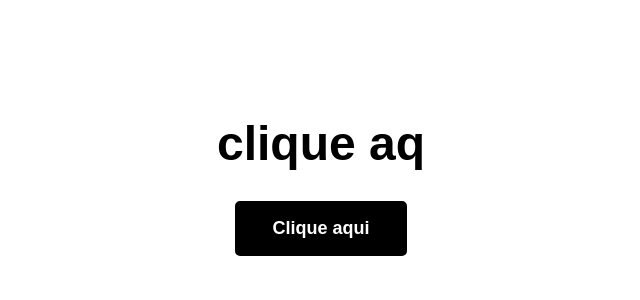
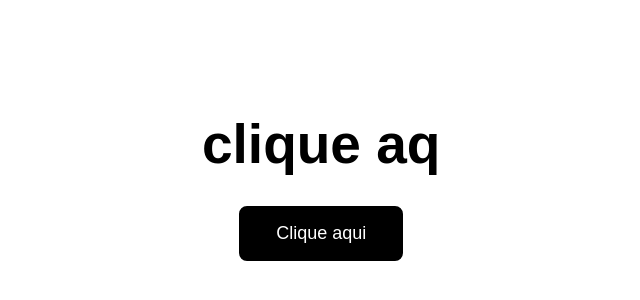
Before and after one commit to marcelodisjsb-lang/site-q-o-pereira-mnd, a plain HTML site: page index.html in a window 1280 px wide. Shown: the part 214-514 px from the top of the page, without its empty margins (319-959 px from the left). Drawn offline with Linux system fonts and the light colour scheme.

Commit message:
Update style.css

```diff
--- a/style.css
+++ b/style.css
@@ -5,15 +5,10 @@
     box-sizing: border-box;
 }
 
-html, body {
-    width: 100%;
-    min-height: 100%;
-    background-color: #ffffff;
-}
-
 body {
+    background: #ffffff;
+    color: #000000;
     font-family: Arial, sans-serif;
-    color: #000000;
 }
 
 main {
@@ -23,32 +18,60 @@ main {
     justify-content: center;
     align-items: center;
     text-align: center;
-    background-color: #ffffff;
 }
 
 h1 {
+    font-size: 55px;
+    margin-bottom: 30px;
     color: #000000;
-    font-size: 48px;
-    margin-bottom: 30px;
 }
 
 button {
-    background-color: #000000;
+    background: #000000;
     color: #ffffff;
     border: 2px solid #000000;
     padding: 15px 35px;
     font-size: 18px;
-    font-weight: bold;
-    border-radius: 5px;
+    border-radius: 8px;
     cursor: pointer;
     transition: 0.3s;
 }
 
 button:hover {
-    background-color: #ffffff;
+    background: #ffffff;
     color: #000000;
+    transform: scale(1.1);
 }
 
 .escondida {
     display: none;
 }
+
+/* Animação de entrada */
+.mostrar {
+    animation: entrada 0.8s ease forwards;
+}
+
+@keyframes entrada {
+    from {
+        opacity: 0;
+        transform: scale(0.5) translateY(40px);
+    }
+
+    to {
+        opacity: 1;
+        transform: scale(1) translateY(0);
+    }
+}
+
+/* Animação de saída */
+.saindo {
+    animation: saida 0.5s ease forwards;
+}
+
+@keyframes saida {
+    to {
+        opacity: 0;
+        transform: scale(1.3);
+    }
+}
```
